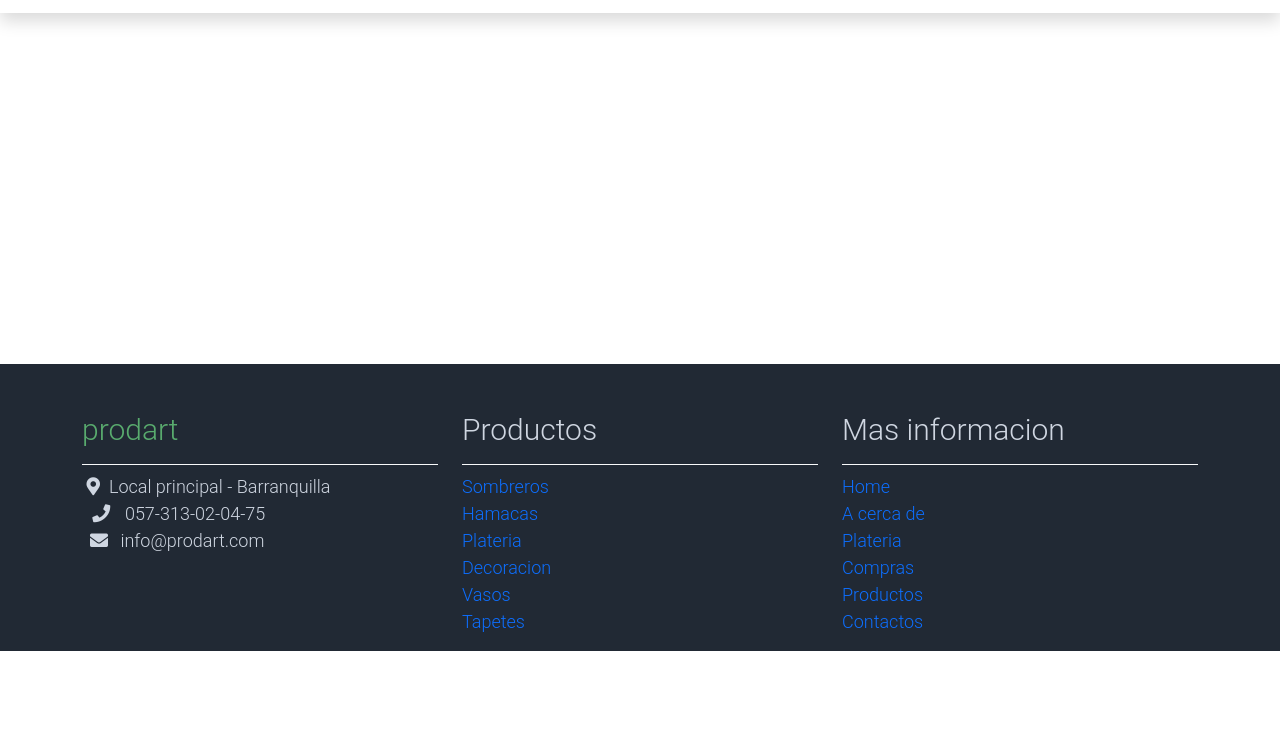
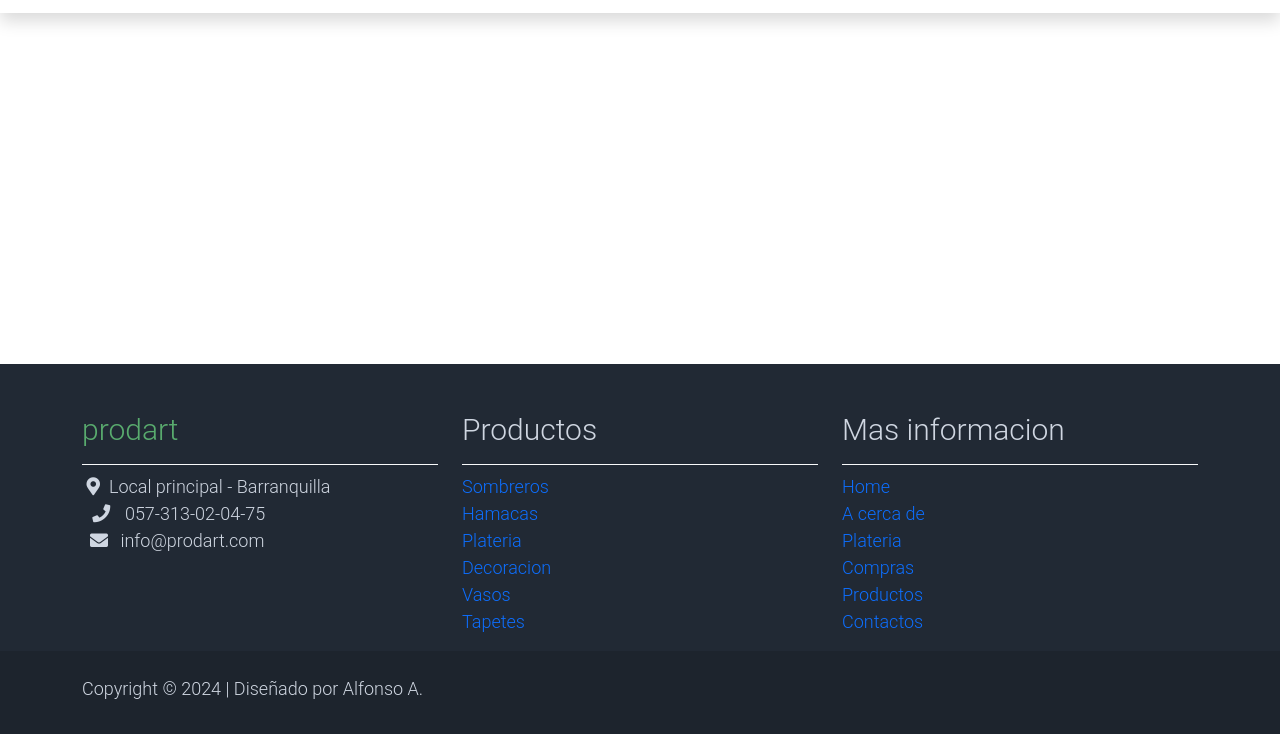
Before and after one commit to Alfonsouni/ProyectoTech, a plain HTML site: page index.html in a window 1280 px wide. Shown: the part 119-853 px from the top of the page. Before the commit the page ends 800 px from the top, so only its background shows below. Drawn offline with Linux system fonts and the light colour scheme.

Commit message:
correcion del footer

```diff
--- a/index.html
+++ b/index.html
@@ -113,6 +113,16 @@
                 </div>
             </div>
         </div>
+        <div class="w-100 bg-black py-3">
+            <div class="container">
+                <div class="row pt-2">
+                    <p class="text-left text-light">
+                        Copyright &COPY; 2024 | Diseñado por Alfonso A.
+                    </p>
+
+                </div>
+            </div>
+        </div>
     </footer>
     <!--find de pie-->
 </body>
```
